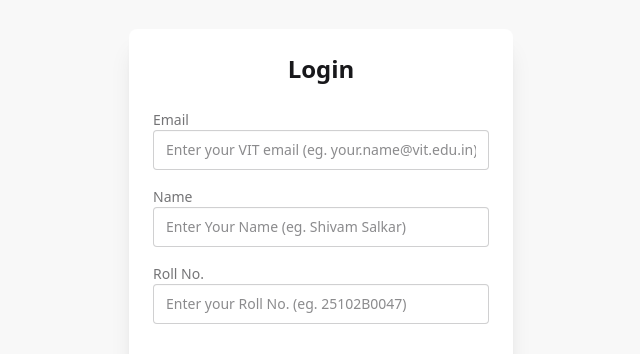
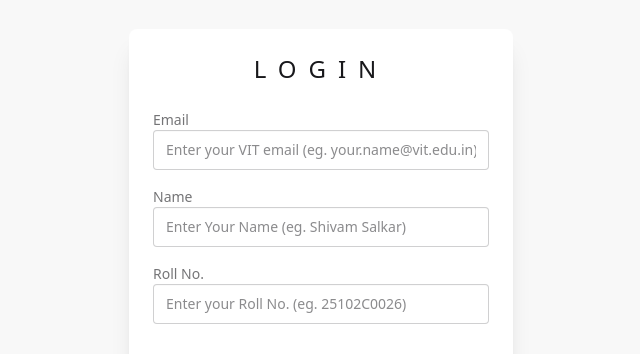
Before and after one commit to shivam-salkar/ai-exam-judge, a React (Vite) app: page / in a window 1280 px wide. Shown: the part 176-530 px from the top of the page, without its empty margins (319-959 px from the left). Built offline with nearby package versions, Linux system fonts and the light colour scheme.

Commit message:
Add Login Page Template

```diff
--- a/pages/Login.jsx
+++ b/pages/Login.jsx
@@ -1,24 +1,32 @@
+import React from "react";
+import { useNavigate } from "react-router-dom";
 import "/src/App.css";
 
-import React from "react";
+export default function Login() {
+  const navigate = useNavigate();
 
-export default function Login() {
+  const handleSubmit = (e) => {
+    e.preventDefault();
+    navigate('/workspace');
+  };
+
   return (
-    <>
     <div className="h-screen w-full flex items-center justify-center bg-base-200">
       <div className="card w-96 bg-base-100 shadow-xl">
         <div className="card-body">
-            <h2 className="text-2xl font-bold text-center mb-4">Login</h2>
+          <h2 className="text-2xl font-light text-center mb-4 tracking-[0.5em]">LOGIN</h2>
 
-            <form className="space-y-4">
+          <form className="space-y-4" onSubmit={handleSubmit}>
             <div>
               <label className="label">
                 <span className="label-text">Email</span>
               </label>
               <input
+                name="email"
                 type="email"
                 placeholder="Enter your VIT email (eg. your.name@vit.edu.in)"
                 className="input input-bordered w-full"
+                required
               />
             </div>
 
@@ -27,9 +35,11 @@ export default function Login() {
                 <span className="label-text">Name</span>
               </label>
               <input
-                  type="name"
+                name="name"
+                type="text"
                 placeholder="Enter Your Name (eg. Shivam Salkar)"
                 className="input input-bordered w-full"
+                required
               />
             </div>
 
@@ -38,17 +48,18 @@ export default function Login() {
                 <span className="label-text">Roll No.</span>
               </label>
               <input
-                  type="id"
-                  placeholder="Enter your Roll No. (eg. 25102B0047)"
+                name="roll"
+                type="text"
+                placeholder="Enter your Roll No. (eg. 25102C0026)"
                 className="input input-bordered w-full"
+                required
               />
             </div>
 
-              <button className="btn btn-primary w-full mt-4">Login</button>
+            <button type="submit" className="btn btn-primary w-full mt-4">Login</button>
           </form>
         </div>
       </div>
     </div>
-    </>
   );
 }
```
Lines whose indentation alone changed are shown as unchanged.
